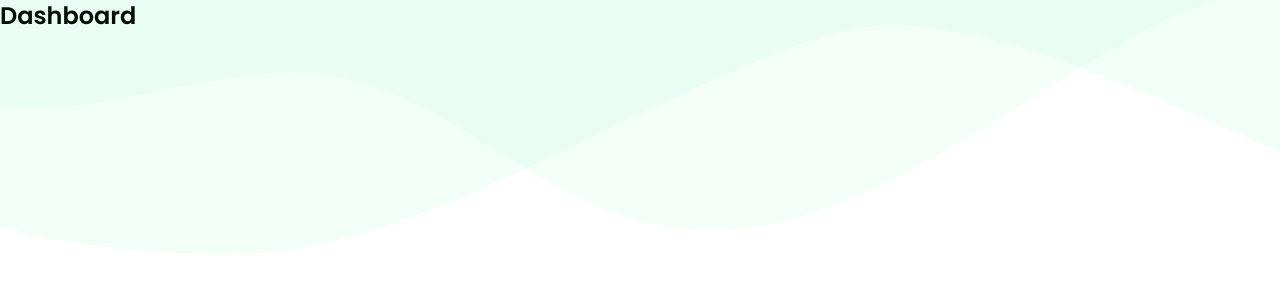
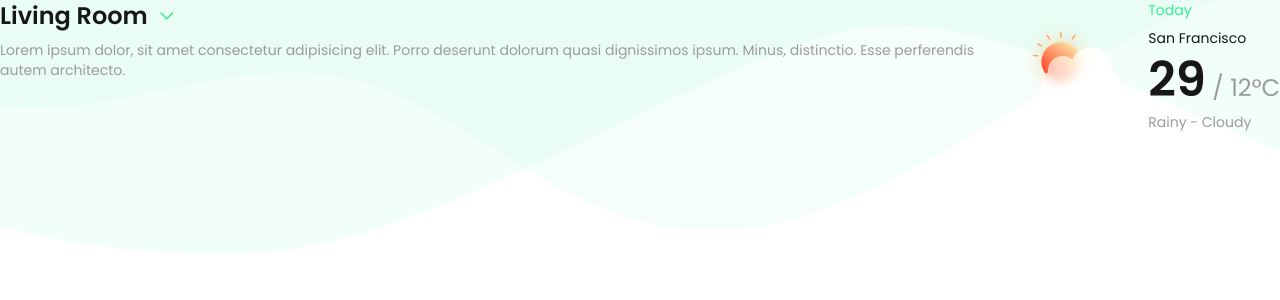
Before and after one commit to ibnul42/kirkglodf-dashboard, a Next.js app: page /dashboard in a window 1280 px wide. Shown: the top 300 px of the page. Built offline with nearby package versions, Linux system fonts and the light colour scheme.

Commit message:
dashboard section

```diff
--- /dev/null
+++ b/app/(authenticated)/dashboard/OverallInfo.jsx
@@ -0,0 +1,25 @@
+'use client'
+import React from 'react'
+import dynamic from "next/dynamic";
+import ArrowIcon from '@/components/IconComponent/ArrowIcon'
+
+export default function OverallInfo() {
+
+    const MenuIcon = dynamic(() => import('@assets/menu.svg'), { ssr: false });
+    return (
+        <div className="flex-1 space-y-2">
+            <div className=" flex items-center gap-3">
+                <p className='text-2xl font-semibold'>Living Room</p>
+                <ArrowIcon className="w-6 h-6" stroke="#31ED93" />
+            </div>
+            <article>
+                <p className='text-sm text-[#9B9B9B]'>Lorem ipsum dolor, sit amet consectetur adipisicing elit. Porro deserunt dolorum quasi dignissimos ipsum. Minus, distinctio. Esse perferendis autem architecto.</p>
+            </article>
+            <div className="">
+                {/* <div className="">
+                    <MenuIcon className="w-4 h-auto" />
+                </div> */}
+            </div>
+        </div>
+    )
+}
--- a/app/(authenticated)/dashboard/page.jsx
+++ b/app/(authenticated)/dashboard/page.jsx
@@ -1,6 +1,9 @@
 import BackgroundPhoto from '@/components/BackgroundPhoto'
 import NavbarWrapper from '@/components/NavbarWrapper'
+import Image from 'next/image'
 import React from 'react'
+import OverallInfo from './OverallInfo'
+
 
 export default function page() {
   return (
@@ -8,7 +11,23 @@ export default function page() {
       src="/assets/dashboard.svg"
       alt="Background Photo"
     >
-      <h1 className='text-2xl font-semibold text-[#010C06]'>Dashboard</h1>
+      <div className="flex gap-2">
+        <OverallInfo />
+        <div className="flex gap-2 items-center">
+          <div className="">
+            <Image src='/assets/weather.png' height={500} width={500} className='w-32 h-auto' alt='' />
+          </div>
+          <div className="space-y-2">
+            <p className='text-sm text-[#31ED93]'>Today</p>
+            <p className='text-sm'>San Francisco</p>
+            <p>
+              <span className='font-semibold text-5xl'>29</span>
+              <span className='text-2xl text-[#9B9B9B]'> / 12°C</span>
+            </p>
+            <p className='text-sm text-[#9B9B9B]'>Rainy - Cloudy</p>
+          </div>
+        </div>
+      </div>
     </BackgroundPhoto>
   )
 }
```
Also changed, not shown: public/assets/weather.png (added).
